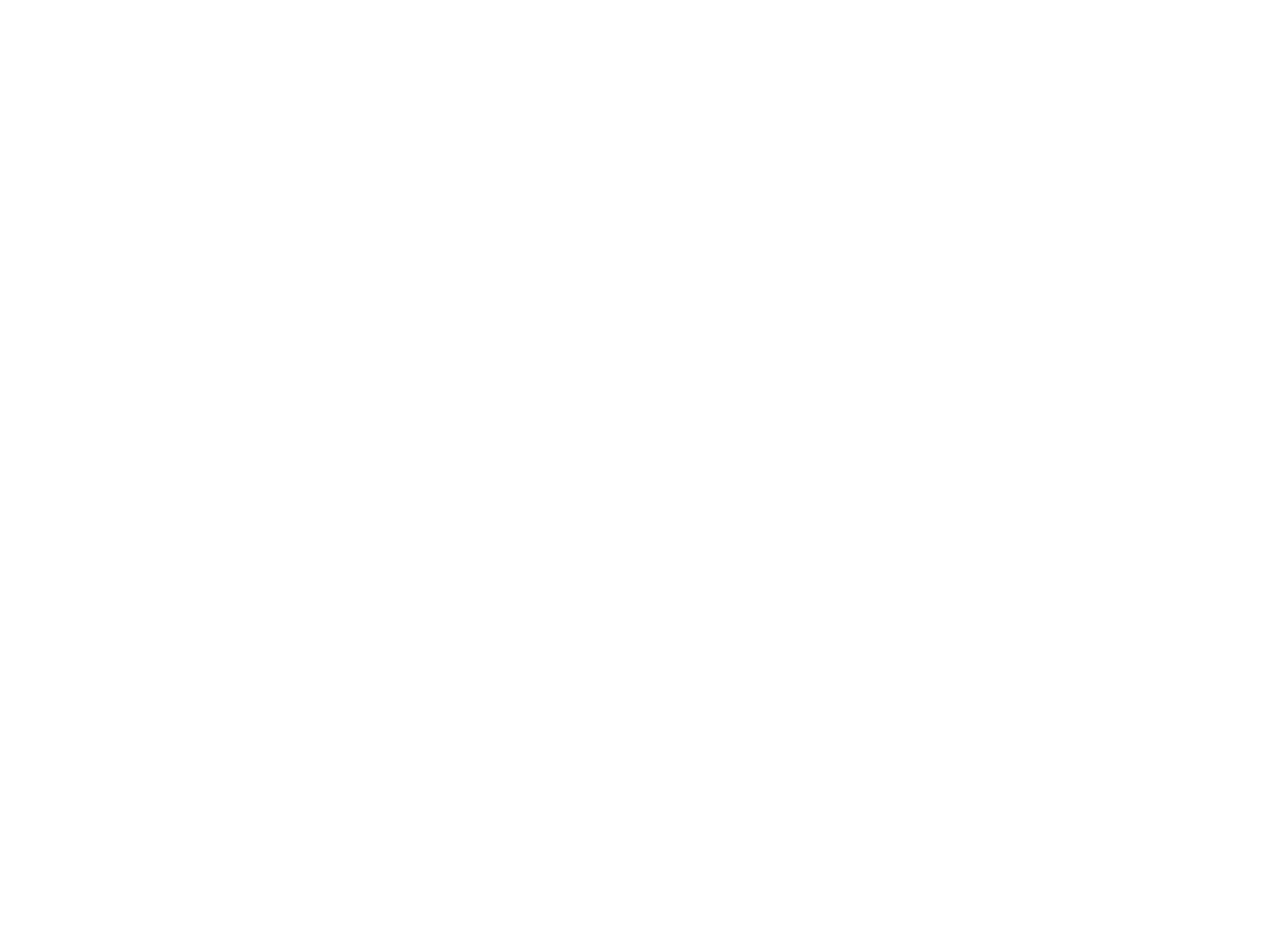
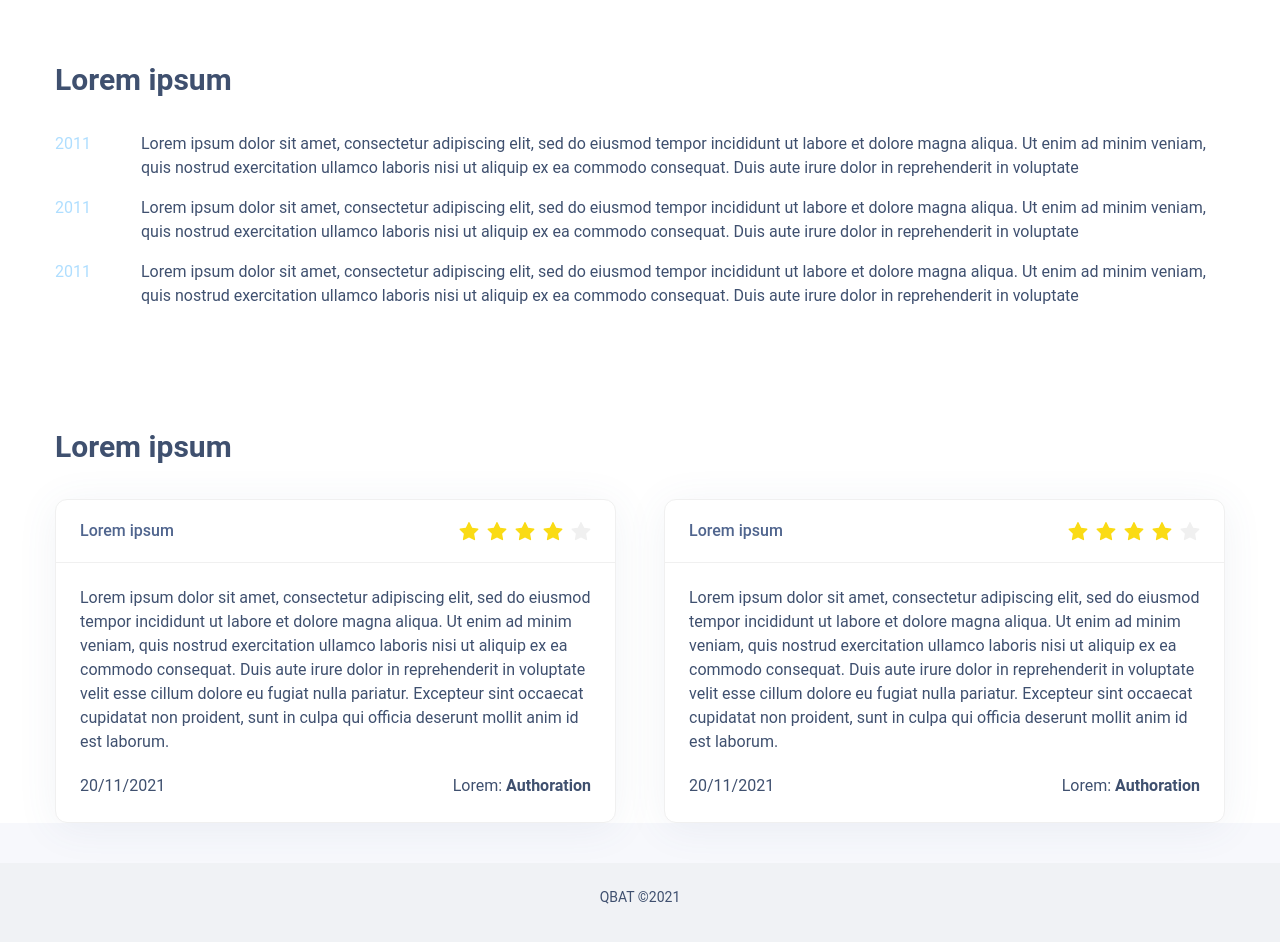
Before and after one commit to trunghq234/CovCare, a React (Create React App) app: page /doctor-detail in a window 1280 px wide. Shown: the part 920-1862 px from the top of the page. Before the commit the page ends 800 px from the top, so only its background shows below. Built offline with nearby package versions, Linux system fonts and the light colour scheme; the HTML template or start-up script is replaced by a standard one.

Commit message:
fix css in page doctor detail

```diff
--- a/src/App.js
+++ b/src/App.js
@@ -2,7 +2,8 @@
 // import AppHome from 'pages/Home';
 import AppFooter from 'components/layout/Footer';
 import AppHeader from 'components/layout/Header';
-import AppDoctor from 'pages/Doctor/doctors';
+import AppDoctor from 'pages/Doctor/Doctors';
+import DoctorDetail from 'pages/DoctorDetail/DoctorDetail';
 import React from 'react';
 import { BrowserRouter as Router, Route, Switch } from 'react-router-dom';
 import './App.less';
@@ -21,6 +22,9 @@
             <Route exact path="/">
               {/* <AppHome /> */}
               <AppDoctor />
+            </Route>{' '}
+            <Route exact path="/doctor-detail">
+              <DoctorDetail />
             </Route>
           </Switch>
         </Content>
--- a/src/pages/DoctorDetail/doctorDetail.js
+++ b/src/pages/DoctorDetail/doctorDetail.js
@@ -108,9 +108,9 @@
         <div>
           <Row>
             <Col span={24}>
-              <div style={{ display: 'flex' }}>
-                <p style={{ marginRight: '50px' }}>2011</p>
-                <p>
+              <div className={styles.experience}>
+                <p className={styles.year}>2011</p>
+                <p className={styles.desExperience}>
                   Lorem ipsum dolor sit amet, consectetur adipiscing elit, sed do eiusmod tempor
                   incididunt ut labore et dolore magna aliqua. Ut enim ad minim veniam, quis nostrud
                   exercitation ullamco laboris nisi ut aliquip ex ea commodo consequat. Duis aute
@@ -119,9 +119,9 @@
               </div>
             </Col>
             <Col span={24}>
-              <div style={{ display: 'flex' }}>
-                <p style={{ marginRight: '50px' }}>2009</p>
-                <p>
+              <div className={styles.experience}>
+                <p className={styles.year}>2011</p>
+                <p className={styles.desExperience}>
                   Lorem ipsum dolor sit amet, consectetur adipiscing elit, sed do eiusmod tempor
                   incididunt ut labore et dolore magna aliqua. Ut enim ad minim veniam, quis nostrud
                   exercitation ullamco laboris nisi ut aliquip ex ea commodo consequat. Duis aute
@@ -130,9 +130,9 @@
               </div>
             </Col>
             <Col span={24}>
-              <div style={{ display: 'flex' }}>
-                <p style={{ marginRight: '50px' }}>2007</p>
-                <p>
+              <div className={styles.experience}>
+                <p className={styles.year}>2011</p>
+                <p className={styles.desExperience}>
                   Lorem ipsum dolor sit amet, consectetur adipiscing elit, sed do eiusmod tempor
                   incididunt ut labore et dolore magna aliqua. Ut enim ad minim veniam, quis nostrud
                   exercitation ullamco laboris nisi ut aliquip ex ea commodo consequat. Duis aute
@@ -151,7 +151,7 @@
           <Row gutter={[48, 8]}>
             <Col xl={12} lg={12} md={12} sm={24}>
               <Card title="Lorem ipsum" extra={<Rate defaultValue={4} />}>
-                <p>
+                <p className={styles.review}>
                   Lorem ipsum dolor sit amet, consectetur adipiscing elit, sed do eiusmod tempor
                   incididunt ut labore et dolore magna aliqua. Ut enim ad minim veniam, quis nostrud
                   exercitation ullamco laboris nisi ut aliquip ex ea commodo consequat. Duis aute
@@ -159,23 +159,17 @@
                   pariatur. Excepteur sint occaecat cupidatat non proident, sunt in culpa qui
                   officia deserunt mollit anim id est laborum.
                 </p>
-                <div
-                  style={{
-                    display: 'flex',
-                    justifyContent: 'space-between',
-                    marginTop: '20px',
-                    marginBottom: '0',
-                  }}>
-                  <p>20/11/2021</p>
-                  <p>
+                <div className={styles.footerCard}>
+                  <p className={styles.desFooter}>20/11/2021</p>
+                  <p className={styles.desFooter}>
                     Lorem: <b>Authoration</b>
                   </p>
                 </div>
               </Card>
-            </Col>{' '}
+            </Col>
             <Col xl={12} lg={12} md={12} sm={24}>
               <Card title="Lorem ipsum" extra={<Rate defaultValue={4} />}>
-                <p>
+                <p className={styles.review}>
                   Lorem ipsum dolor sit amet, consectetur adipiscing elit, sed do eiusmod tempor
                   incididunt ut labore et dolore magna aliqua. Ut enim ad minim veniam, quis nostrud
                   exercitation ullamco laboris nisi ut aliquip ex ea commodo consequat. Duis aute
@@ -183,15 +177,9 @@
                   pariatur. Excepteur sint occaecat cupidatat non proident, sunt in culpa qui
                   officia deserunt mollit anim id est laborum.
                 </p>
-                <div
-                  style={{
-                    display: 'flex',
-                    justifyContent: 'space-between',
-                    marginTop: '20px',
-                    marginBottom: '0',
-                  }}>
-                  <p>20/11/2021</p>
-                  <p>
+                <div className={styles.footerCard}>
+                  <p className={styles.desFooter}>20/11/2021</p>
+                  <p className={styles.desFooter}>
                     Lorem: <b>Authoration</b>
                   </p>
                 </div>
--- a/src/pages/DoctorDetail/index.module.less
+++ b/src/pages/DoctorDetail/index.module.less
@@ -3,6 +3,41 @@
   margin: 0 auto;
   max-width: 1200px;
   padding: 0 15px;
+
+  .title {
+    font-size: 1.875rem;
+    font-weight: bold;
+  }
+  .description {
+    font-size: 1rem;
+    margin-bottom: 10px;
+  }
+
+  .experience {
+    display: flex;
+  }
+  .year {
+    margin-right: 50px;
+    color: rgb(175, 222, 255);
+  }
+  .desExperience,
+  .year {
+    font-size: 1rem;
+  }
+
+  .review,
+  .footerCard {
+    font-size: 1rem;
+  }
+  .footerCard {
+    display: flex;
+    justify-content: space-between;
+    margin-top: 20px;
+    margin-bottom: 0;
+  }
+  .desFooter {
+    margin-bottom: 0;
+  }
 }
 .content {
   background: rgb(240, 245, 249);
@@ -37,13 +72,4 @@
     border-radius: 30px;
     padding: 1.5rem 1rem;
   }
-
-  .title {
-    font-size: 1.875rem;
-    font-weight: bold;
-  }
-  .description {
-    font-size: 1rem;
-    margin-bottom: 10px;
-  }
 }
```
